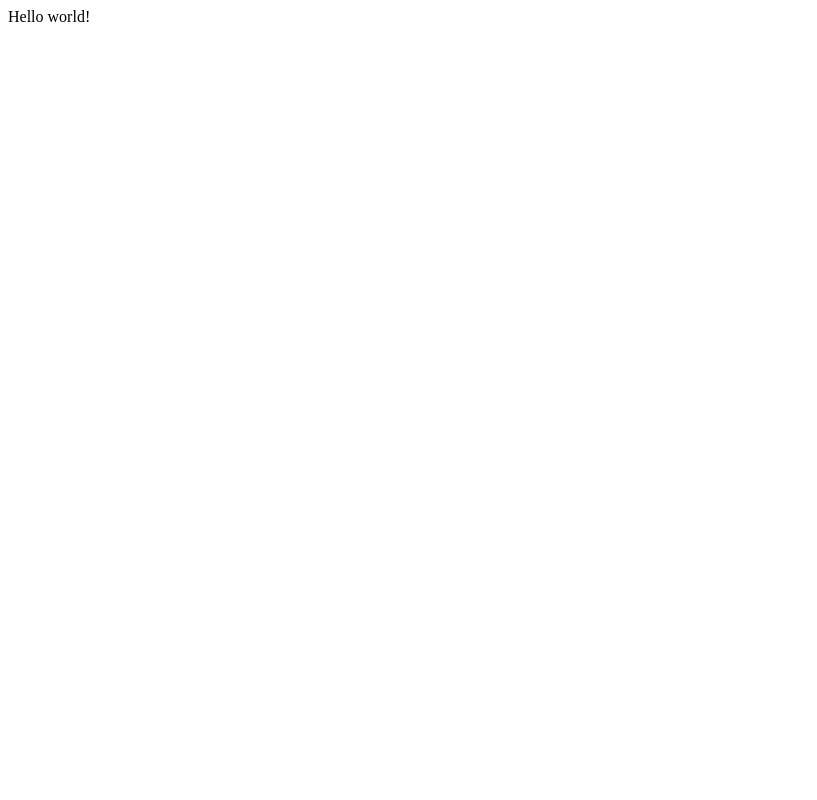
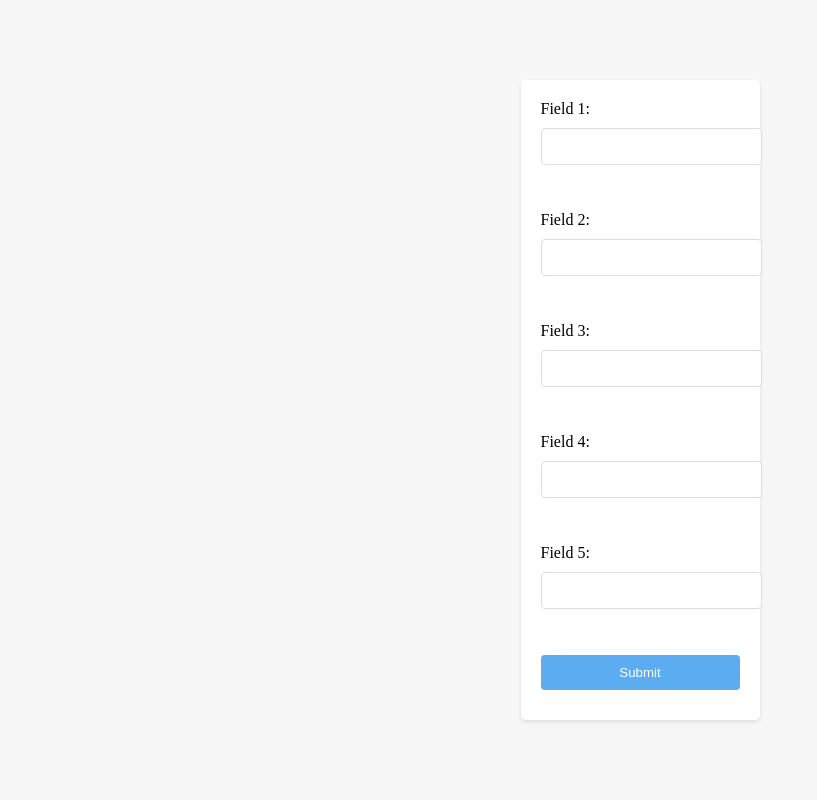
Before and after one commit to Thanoraj/geo-project, a Flask app: page / in a window 1280 px wide. Before the commit the part shown is almost empty. Shown: the whole page, without its empty margins (0-817 px from the left). Run offline with Flask 3, Linux system fonts and the light colour scheme.

Commit message:
streamlit added

```diff
--- a/app.py
+++ b/app.py
@@ -1,6 +1,8 @@
 from operator import index
 from flask import Flask, render_template
 from flask_cors import CORS
+
+import streamlit as st
 
 app = Flask(__name__)
 CORS(app)
--- /dev/null
+++ b/requirements.txt
@@ -0,0 +1 @@
+streamlit
--- /dev/null
+++ b/static/styles/styles.css
@@ -0,0 +1,37 @@
+/* styles.css */
+html, body {
+    height: 100%;
+    margin: 0;
+    display: flex;
+    justify-content: center;
+    align-items: center;
+    background-color: #f7f7f7;
+  }
+  form {
+    background: #fff;
+    padding: 20px;
+    border-radius: 5px;
+    box-shadow: 0 2px 4px rgba(0, 0, 0, 0.1);
+  }
+  label, input {
+    display: block;
+    width: 100%;
+    margin-bottom: 10px;
+  }
+  input[type="text"] {
+    padding: 10px;
+    margin-top: 5px;
+    border: 1px solid #ddd;
+    border-radius: 4px;
+  }
+  input[type="submit"] {
+    padding: 10px 20px;
+    border: none;
+    border-radius: 4px;
+    background-color: #5cacf2;
+    color: white;
+    cursor: pointer;
+  }
+  input[type="submit"]:hover {
+    background-color: #4a94d4;
+  }
--- a/templates/index.html
+++ b/templates/index.html
@@ -5,12 +5,36 @@
     <meta charset="UTF-8">
     <meta name="viewport" content="width=device-width, initial-scale=1.0">
     <title>OMC Web</title>
+    <link rel="stylesheet" href="{{ url_for('static', filename='styles/styles.css') }}">
+
+    <script href="{{ url_for('static', filename='script/script.js') }}" defer></script>
 </head>
 
 <body>
-    <div>
-        Hello world!
-    </div>
+
+    <form action="/submit-form" method="post">
+        <div class="form-container">
+
+            <label for="field1">Field 1:</label>
+            <input type="text" id="field1" name="field1"><br><br>
+
+            <label for="field2">Field 2:</label>
+            <input type="text" id="field2" name="field2"><br><br>
+
+            <label for="field3">Field 3:</label>
+            <input type="text" id="field3" name="field3"><br><br>
+
+            <label for="field4">Field 4:</label>
+            <input type="text" id="field4" name="field4"><br><br>
+
+            <label for="field5">Field 5:</label>
+            <input type="text" id="field5" name="field5"><br><br>
+
+            <input type="submit" value="Submit">
+
+        </div>
+
+    </form>
 </body>
 
 </html>
```
Also changed, not shown: static/script/script.js (added, +9 -0 lines).
